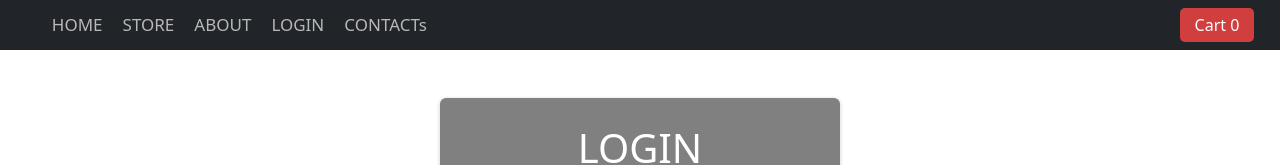
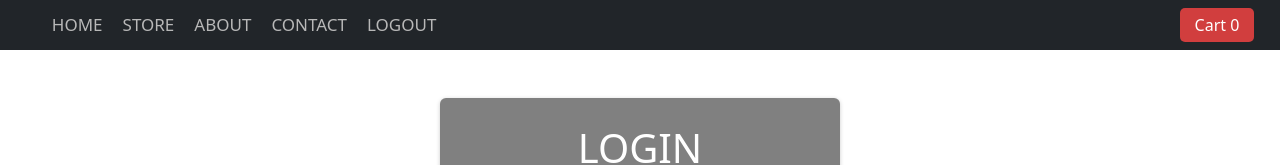
Before and after one commit to PushpendraKPal/react, a React (Create React App) app in the folder ecommerce_app/: page /login in a window 1280 px wide. Shown: the top 165 px of the page. Built offline with nearby package versions, Linux system fonts and the light colour scheme.

Commit message:
can reach store page after login done

```diff
--- a/ecommerce_app/src/App.js
+++ b/ecommerce_app/src/App.js
@@ -12,9 +12,11 @@ import Store from "./pages/Store";
 import Contact from "./pages/Contact";
 import Product from "./pages/Product";
 import Login from "./pages/Login";
+import AuthCxt from "./context/AuthContext";
 
 function App() {
   const [showCart, setShowCart] = useState(false);
+  const { isLoggedIn } = AuthCxt();
   return (
     <Context>
       <div className="App">
@@ -22,7 +24,11 @@ function App() {
         <NavbarList cart={setShowCart} />
         <Routes>
           <Route path="/" element={<Home />} />
-          <Route path="/store" element={<Store />} exact />
+          <Route
+            path="/store"
+            element={isLoggedIn ? <Store /> : <Login />}
+            exact
+          />
           <Route path="/about" element={<About />} />
           <Route path="/contact" element={<Contact />} />
           <Route path="/store/:id" element={<Product />} />
--- a/ecommerce_app/src/components/LoginForm.jsx
+++ b/ecommerce_app/src/components/LoginForm.jsx
@@ -41,7 +41,7 @@ const LoginForm = () => {
         console.log(data);
         if (data.error) return alert(data.error.message);
         else {
-          alert("You have successfully logged in!");
+          //alert("You have successfully logged in!");
           login(data);
           navigate("/store");
         }
--- a/ecommerce_app/src/components/NavbarList.js
+++ b/ecommerce_app/src/components/NavbarList.js
@@ -4,6 +4,7 @@ import Navbar from "react-bootstrap/Navbar";
 import "../App.css";
 import { AppState } from "../context/Context";
 import { Link } from "react-router-dom";
+import AuthCxt from "../context/AuthContext";
 
 const NavbarList = ({ cart }) => {
   const { state } = AppState();
@@ -12,6 +13,8 @@ const NavbarList = ({ cart }) => {
   function handleClick() {
     cart((prev) => !prev);
   }
+
+  const { isLoggedIn } = AuthCxt();
 
   return (
     <>
@@ -27,11 +30,11 @@ const NavbarList = ({ cart }) => {
             <Link className="link" to={"/about"}>
               ABOUT
             </Link>
+            <Link className="link" to={"/contact"}>
+              CONTACT
+            </Link>
             <Link className="link" to={"/login"}>
-              LOGIN
-            </Link>
-            <Link className="link" to={"/contact"}>
-              CONTACTs
+              {isLoggedIn ? "LOGOUT" : "LOGIN"}
             </Link>
           </Nav>
         </Container>
--- a/ecommerce_app/src/index.js
+++ b/ecommerce_app/src/index.js
@@ -4,13 +4,16 @@ import "./index.css";
 import App from "./App";
 import reportWebVitals from "./reportWebVitals";
 import { BrowserRouter } from "react-router-dom";
+import { AuthContextProvider } from "./context/AuthContext";
 
 const root = ReactDOM.createRoot(document.getElementById("root"));
 root.render(
   <React.StrictMode>
-    <BrowserRouter>
-      <App />
-    </BrowserRouter>
+    <AuthContextProvider>
+      <BrowserRouter>
+        <App />
+      </BrowserRouter>
+    </AuthContextProvider>
   </React.StrictMode>
 );
 
```
